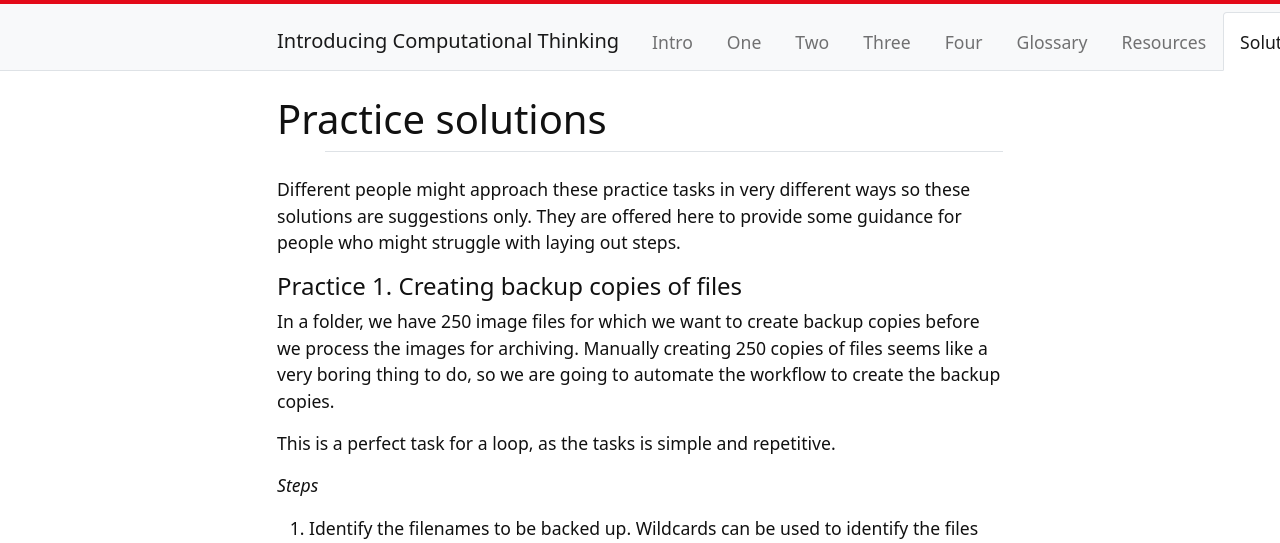
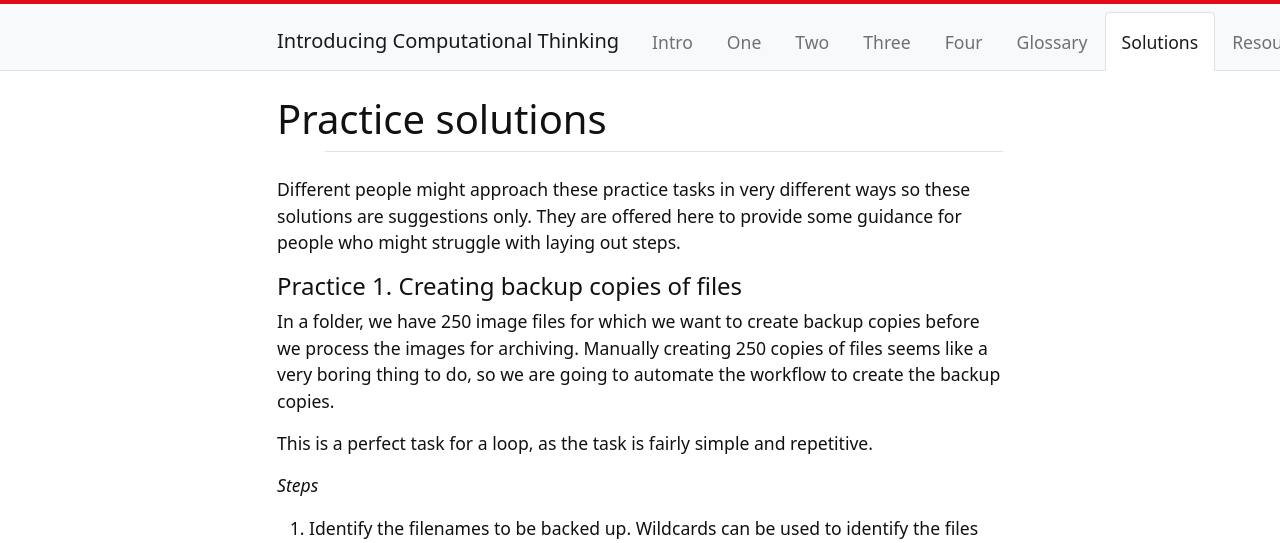
Before and after one commit to weaverbel/intro-computational-thinking, a Jekyll site: the page built from content/5-solutions.md, in a window 1280 px wide and 900 px high. Shown: the top 543 px of the window. Built offline with Jekyll 4.4.1, drawn with Linux system fonts in a browser that asks for light colours.

Commit message:
Update and rename 7-solutions.md to 5-solutions.md
rename too

```diff
--- a/content/7-solutions.md
+++ b/content/5-solutions.md
@@ -9,7 +9,7 @@ Different people might approach these practice tasks in very different ways so t
 
 In a folder, we have 250 image files for which we want to create backup copies before we process the images for archiving. Manually creating 250 copies of files seems like a very boring thing to do, so we are going to automate the workflow to create the backup copies.
 
-This is a perfect task for a loop, as the tasks is simple and repetitive.
+This is a perfect task for a loop, as the task is fairly simple and repetitive.
 
 *Steps*
 
```
